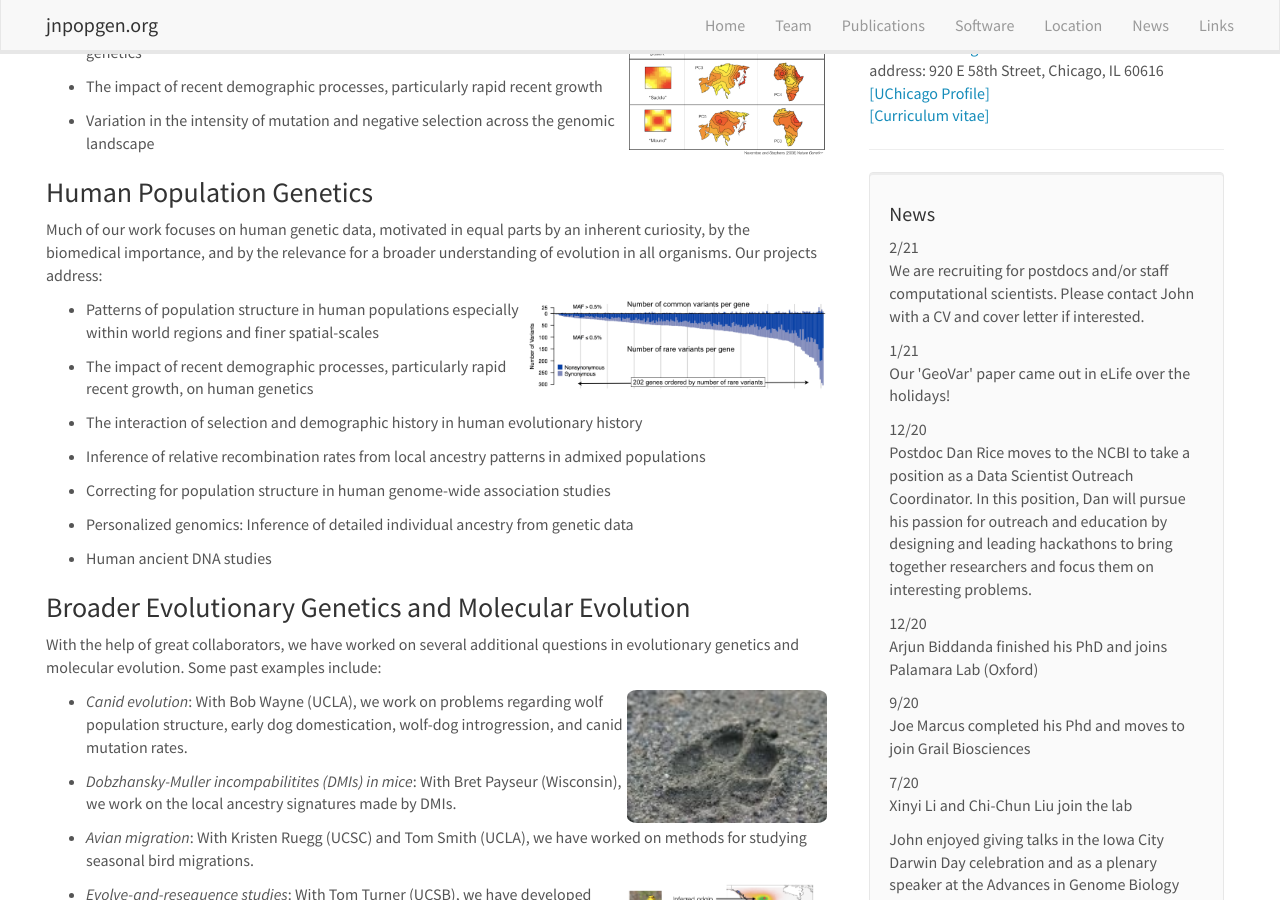
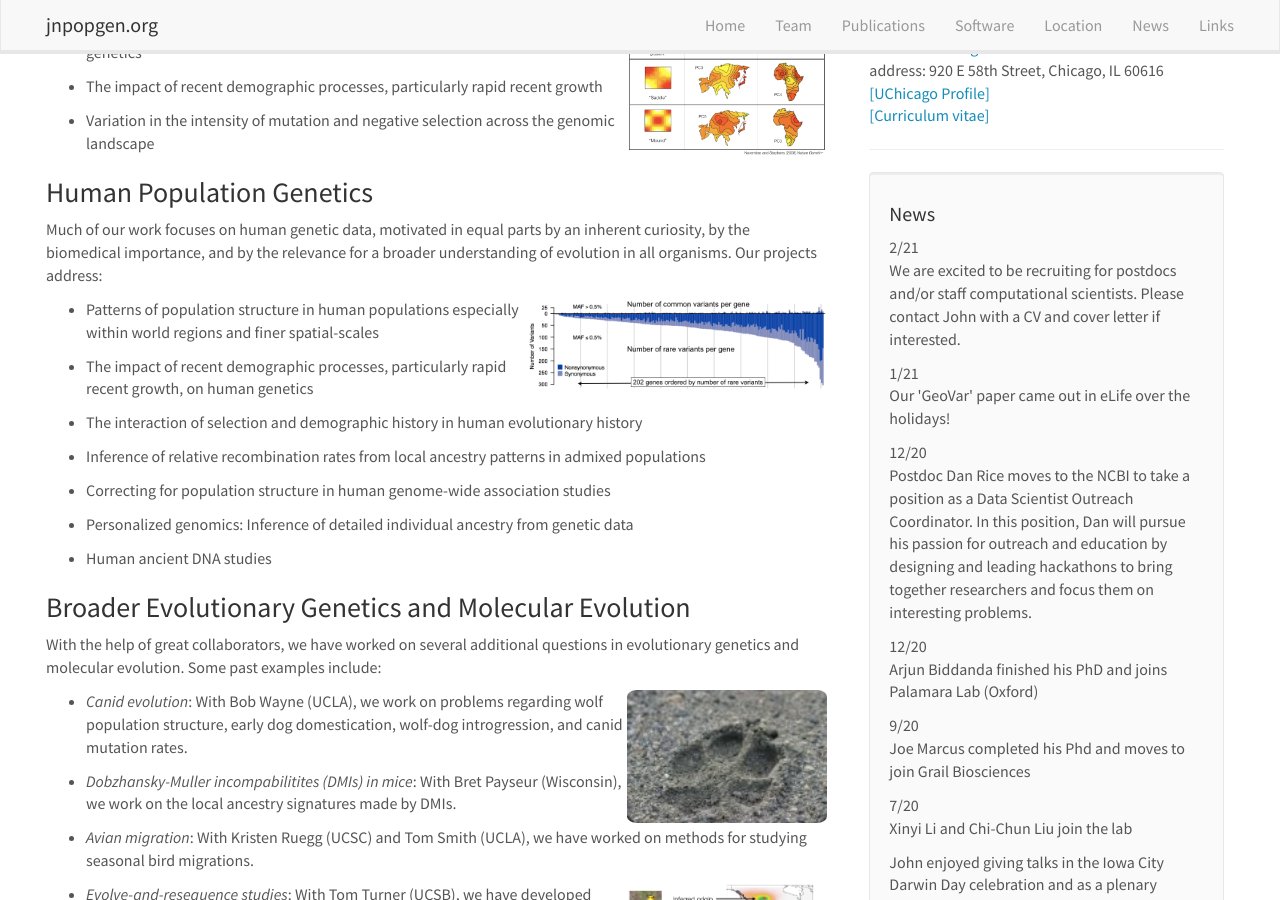
Before and after one commit to NovembreLab/NovembreLab.github.io, a Jekyll site: the page built from _pages/home.md, in a window 1280 px wide and 900 px high, scrolled down 635 px. Built offline with Jekyll 4.4.1, drawn with Linux system fonts in a browser that asks for light colours; nearby versions of some CDN libraries.

Commit message:
Updated news

```diff
--- a/_data/news.yml
+++ b/_data/news.yml
@@ -1,6 +1,6 @@
 
 
-- headline: "We are recruiting for postdocs and/or staff computational scientists. Please contact John with a CV and cover letter if interested."
+- headline: "We are excited to be recruiting for postdocs and/or staff computational scientists. Please contact John with a CV and cover letter if interested."
   date: 2/21
 
 - headline: "Our 'GeoVar' paper came out in eLife over the holidays!"
```
